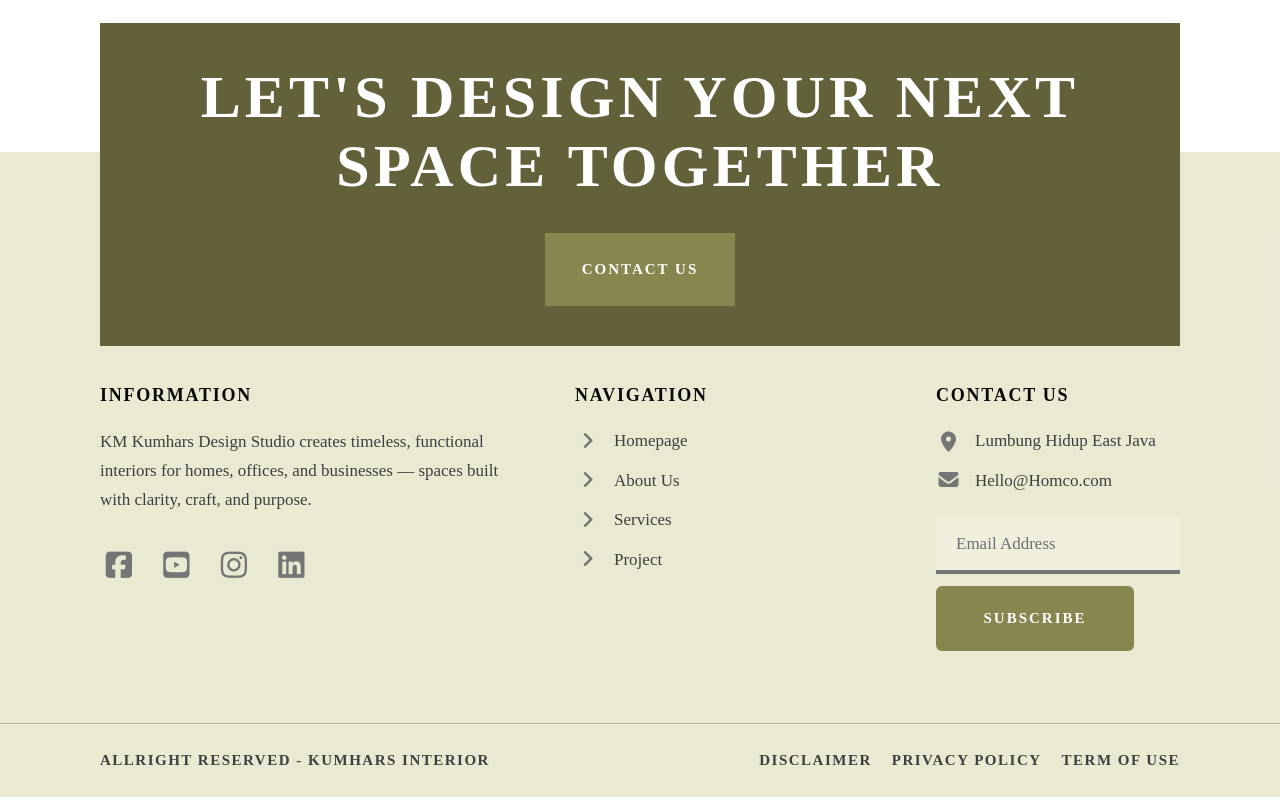
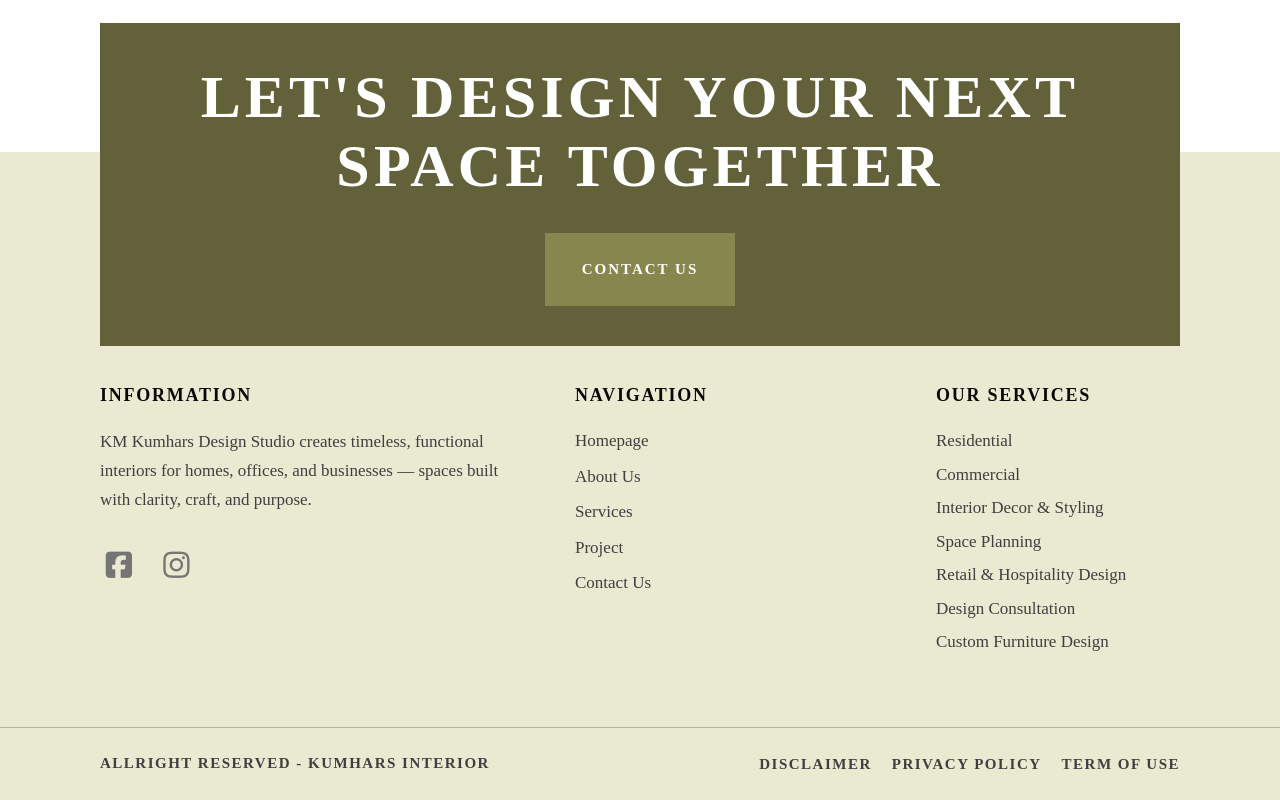
Before and after one commit to muhurtkumar/KM-Kumhars, a React app in the folder frontend/: page /projects in a window 1280 px wide. Shown: the part 1040-1840 px from the top of the page. Built offline with nearby package versions, Linux system fonts and the light colour scheme; the HTML template or start-up script is replaced by a standard one.

Commit message:
feat: implement ScrollToHash component, enhance navigation with smooth scrolling, and update service IDs for better linking

```diff
--- a/frontend/src/App.jsx
+++ b/frontend/src/App.jsx
@@ -9,10 +9,12 @@ import About from "./pages/AboutPage";
 import Contact from "./pages/ContactPage";
 import Services from "./pages/ServicesPage";
 import Projects from "./pages/ProjectsPage";
+import ScrollToHash from "./components/ScrollToHash";
 
 function App() {
   return (
     <BrowserRouter>
+    <ScrollToHash/>
       <Navbar />
 
       <Routes>
--- a/frontend/src/components/About/QuoteSection.jsx
+++ b/frontend/src/components/About/QuoteSection.jsx
@@ -86,7 +86,10 @@ export default function QuoteSection() {
 
       {/* FOUNDER'S NOTE */}
       <div className="relative mx-auto w-full max-w-[1395px] px-6 py-10 sm:px-8 sm:py-14 md:px-10 md:py-16 lg:px-16 lg:py-16 xl:px-20 xl:py-20">
-        <div className="border-l-[5px] border-[#858C4A] bg-[#F7F6F2] px-5 py-8 sm:px-7 sm:py-10 lg:px-8 lg:py-11">
+        <div
+          id="founder-s-note"
+          className="scroll-mt-40 border-l-[5px] border-[#858C4A] bg-[#F7F6F2] px-5 py-8 sm:px-7 sm:py-10 lg:px-8 lg:py-11"
+        >
           <p className="font-[Poppins] text-[15px] font-bold uppercase tracking-wide text-[#A4A6AE] sm:text-[20px] lg:text-[25px]">
             FOUNDER'S NOTE
           </p>
--- a/frontend/src/components/About/WhoWeAre.jsx
+++ b/frontend/src/components/About/WhoWeAre.jsx
@@ -11,7 +11,7 @@ const STATS = [
 
 export default function WhoWeAre() {
   return (
-    <section className="w-full bg-white pt-12 sm:pt-16 md:pt-20 lg:pt-24 xl:pt-28 px-6 sm:px-8 md:px-10 lg:px-16 xl:px-20">
+    <section id="who-we-are" className="scroll-mt-10 w-full bg-white pt-12 sm:pt-16 md:pt-20 lg:pt-24 xl:pt-28 px-6 sm:px-8 md:px-10 lg:px-16 xl:px-20">
       <div className="mx-auto max-w-[1395px]">
         {/* MOBILE + TABLET HEADING */}
         <div className="mb-8 lg:hidden">
--- a/frontend/src/components/Footer.jsx
+++ b/frontend/src/components/Footer.jsx
@@ -1,10 +1,31 @@
 import React from "react";
+import { Link } from "react-router-dom";
+
+// Turns a label like "Interior Decor & Styling" into "interior-decor-styling"
+// so it always matches the id you put on the section in your page.
+const slugify = (str) =>
+  str
+    .toLowerCase()
+    .replace(/&/g, "and")
+    .replace(/[^a-z0-9]+/g, "-")
+    .replace(/(^-|-$)/g, "");
 
 const navItems = [
   ["Homepage", "/"],
   ["About Us", "/about"],
   ["Services", "/services"],
   ["Project", "/projects"],
+  ["Contact Us", "/contact"],
+];
+
+const SERVICES = [
+  "Residential",
+  "Commercial",
+  "Interior Decor & Styling",
+  "Space Planning",
+  "Retail & Hospitality Design",
+  "Design Consultation",
+  "Custom Furniture Design",
 ];
 
 const Footer = () => {
@@ -20,13 +41,13 @@ const Footer = () => {
             <h2 className="max-w-278 text-[38px] font-black uppercase leading-[1.15] tracking-[4.2px] sm:text-[50px] lg:text-[60px]">
               Let&apos;s Design Your Next Space Together
             </h2>
-            <a
-              href="/contact"
+            <Link
+              to="/contact"
               className="relative mt-8 flex h-18.25 w-47.5 shrink-0 items-center justify-center overflow-hidden text-[15px] font-semibold uppercase tracking-[1.5px]"
             >
               <button
-                type="submit"
-                className="group relative flex h-40.25 w-full items-center justify-center overflow-hidden rounded-md bg-[#87864E] px-4 font-['Poppins'] text-[15px] font-semibold uppercase tracking-[2px] text-white sm:w-49.5"
+                type="button"
+                className="group relative flex h-40.25 w-full items-center justify-center overflow-hidden rounded-lg bg-[#87864E] px-4 font-['Poppins'] text-[15px] font-semibold uppercase tracking-[2px] text-white sm:w-49.5"
               >
                 {/* Sliding Background */}
                 <span className="absolute inset-0 origin-left scale-x-0 bg-[#919064] transition-transform duration-500 ease-out group-hover:scale-x-100"></span>
@@ -34,7 +55,7 @@ const Footer = () => {
                 {/* Button Text */}
                 <span className="relative z-10">Contact Us</span>
               </button>
-            </a>
+            </Link>
           </div>
         </section>
 
@@ -57,91 +78,46 @@ const Footer = () => {
                   <i className="fa-brands fa-square-facebook" />
                 </a>
                 <a
-                  href="#youtube"
-                  aria-label="YouTube"
-                  className="transition hover:text-[#636139]"
-                >
-                  <i className="fa-brands fa-square-youtube" />
-                </a>
-                <a
                   href="#instagram"
                   aria-label="Instagram"
                   className="transition hover:text-[#636139]"
                 >
                   <i className="fa-brands fa-instagram" />
                 </a>
-                <a
-                  href="#linkedin"
-                  aria-label="LinkedIn"
-                  className="transition hover:text-[#636139]"
-                >
-                  <i className="fa-brands fa-linkedin" />
-                </a>
               </div>
             </section>
             <nav aria-label="Footer navigation">
               <FooterTitle>Navigation</FooterTitle>
-              <ul className="space-y-3.5 text-[17px]">
+              <ul className="space-y-2.5 text-[17px]">
                 {navItems.map(([label, href]) => (
                   <li key={label}>
-                    <a
-                      href={href}
+                    <Link
+                      to={href}
                       className="flex items-center gap-3.5 transition hover:text-[#636139]"
                     >
-                      <i className="fa-solid fa-angle-right text-[20px] text-[#757575]" />
+                      {/* <i className="fa-solid fa-angle-right text-[20px] text-[#757575]" /> */}
                       {label}
-                    </a>
+                    </Link>
                   </li>
                 ))}
               </ul>
             </nav>
 
-            <section id="contact">
-              <FooterTitle>Contact Us</FooterTitle>
-
-              <div className="space-y-3.5 text-[17px]">
-                <p className="flex items-start gap-3.5">
-                  <i className="fa-solid fa-location-dot mt-1 text-[20px] text-[#757575]" />
-                  Lumbung Hidup East Java
-                </p>
-
-                <a
-                  href="mailto:hello@homco.com"
-                  className="flex items-center gap-3.5 transition hover:text-[#636139]"
-                >
-                  <i className="fa-solid fa-envelope text-[20px] text-[#757575]" />
-                  Hello@Homco.com
-                </a>
-              </div>
-
-              <form
-                className="mt-6 flex flex-col gap-3"
-                onSubmit={(event) => event.preventDefault()}
-              >
-                <label htmlFor="footer-email" className="sr-only">
-                  Email address
-                </label>
-
-                {/* Email input */}
-                <input
-                  id="footer-email"
-                  type="email"
-                  placeholder="Email Address"
-                  className="h-14.25 w-full border-0 border-b-4 border-[#757575] bg-white/25 px-5 text-[17px] outline-none placeholder:text-[#6E6E6E] focus:ring-2 focus:ring-[#87864E]"
-                />
-
-                {/* Subscribe button */}
-                <button
-                  type="submit"
-                  className="group relative flex h-16.25 w-40 items-center justify-center overflow-hidden rounded-md bg-[#87864E] px-4 font-['Poppins'] text-[15px] font-semibold uppercase tracking-[2px] text-white sm:w-49.5"
-                >
-                  {/* Sliding Background */}
-                  <span className="absolute inset-0 origin-left scale-x-0 bg-[#6f6e3f] transition-transform duration-500 ease-out group-hover:scale-x-100"></span>
-
-                  {/* Button Text */}
-                  <span className="relative z-10">Subscribe</span>
-                </button>
-              </form>
+            <section id="services-footer-nav">
+              <FooterTitle>Our Services</FooterTitle>
+              <ul className="space-y-2 text-[17px]">
+                {SERVICES.map((service) => (
+                  <li key={service}>
+                    <Link
+                      to={`/services#${slugify(service)}`}
+                      className="flex items-center gap-3.5 transition hover:text-[#636139]"
+                    >
+                      {/* <i className="fa-solid fa-plus text-[20px] text-[#757575]" /> */}
+                      {service}
+                    </Link>
+                  </li>
+                ))}
+              </ul>
             </section>
           </div>
 
--- a/frontend/src/components/Navbar.jsx
+++ b/frontend/src/components/Navbar.jsx
@@ -1,4 +1,5 @@
 import { useState } from "react";
+import { Link } from "react-router-dom";
 import {
   ChevronDown,
   Menu,
@@ -6,9 +7,25 @@ import {
   Search,
 } from "lucide-react";
 
+// Turns a label like "Interior Decor & Styling" into "interior-decor-styling"
+// so it always matches the id you put on the section in your page.
+const slugify = (str) =>
+  str
+    .toLowerCase()
+    .replace(/&/g, "and")
+    .replace(/[^a-z0-9]+/g, "-")
+    .replace(/(^-|-$)/g, "");
+
 const NAV_LINKS = [
   { label: "HOME", href: "/" },
-  { label: "ABOUT US", href: "/about" },
+  {
+    label: "ABOUT US",
+    href: "/about",
+    dropdown: ["Who We Are", "Founder's Note"].map((label) => ({
+      label,
+      href: `/about#${slugify(label)}`,
+    })),
+  },
   {
     label: "OUR SERVICES",
     href: "/services",
@@ -20,13 +37,12 @@ const NAV_LINKS = [
       "Retail & Hospitality Design",
       "Design Consultation",
       "Custom Furniture Design",
-    ],
+    ].map((label) => ({
+      label,
+      href: `/services#${slugify(label)}`,
+    })),
   },
-  {
-    label: "OUR PROJECTS",
-    href: "/projects",
-    dropdown: ["Interior Design", "3D & 2D Rendering"],
-  },
+  { label: "OUR PROJECTS", href: "/projects" },
   { label: "CONTACT US", href: "/contact" },
 ];
 
@@ -39,7 +55,8 @@ export default function Navbar() {
   // Mobile dropdown state
   const [openMobileDropdown, setOpenMobileDropdown] = useState(null);
 
-  // Search state
+  // Search state (shared by the mobile inline field and the
+  // desktop full-width panel)
   const [searchOpen, setSearchOpen] = useState(false);
   const [searchQuery, setSearchQuery] = useState("");
 
@@ -61,8 +78,8 @@ export default function Navbar() {
       <div className="flex w-full items-center justify-between px-6 py-6 sm:px-8 lg:px-10 lg:py-7 xl:px-16">
 
         {/* ================= LOGO ================= */}
-        <a
-          href="/"
+        <Link
+          to="/"
           className="flex shrink-0 flex-col leading-[1.15] no-underline"
         >
           <span className="font-serif text-xl sm:text-2xl">
@@ -72,7 +89,7 @@ export default function Navbar() {
           <span className="font-serif text-xl sm:text-2xl">
             Design Studio
           </span>
-        </a>
+        </Link>
 
 
         {/* ================= DESKTOP NAV ================= */}
@@ -98,8 +115,8 @@ export default function Navbar() {
             >
 
               {/* ================= DESKTOP MAIN NAV LINK ================= */}
-              <a
-                href={link.href}
+              <Link
+                to={link.href}
                 className="flex items-center gap-1 text-[12px] font-bold uppercase tracking-wide text-[#1C1C1A] no-underline transition-opacity hover:opacity-60 focus-visible:outline-2 focus-visible:outline-offset-4 focus-visible:outline-[#1C1C1A] lg:text-[13px]"
               >
                 {link.label}
@@ -110,22 +127,23 @@ export default function Navbar() {
                     strokeWidth={2.5}
                   />
                 )}
-              </a>
+              </Link>
 
 
               {/* ================= DESKTOP DROPDOWN ================= */}
               {link.dropdown &&
                 dropdownOpen === link.label && (
-                  <ul className="absolute left-0 top-full m-0 min-w-52.5 list-none bg-[#EFEDE4] py-2 pt-4 shadow-lg">
+                  <ul className="absolute left-0 top-full z-50 m-0 min-w-52.5 list-none bg-[#EFEDE4] py-2 pt-4 shadow-lg">
 
                     {link.dropdown.map((item) => (
-                      <li key={item}>
-                        <a
-                          href="#"
+                      <li key={item.label}>
+                        <Link
+                          to={item.href}
+                          onClick={() => setDropdownOpen(null)}
                           className="block px-4 py-2.5 text-[13px] text-[#1C1C1A] no-underline transition-opacity hover:opacity-60"
                         >
-                          {item}
-                        </a>
+                          {item.label}
+                        </Link>
                       </li>
                     ))}
 
@@ -135,60 +153,24 @@ export default function Navbar() {
           ))}
 
 
-          {/* ================= DESKTOP SEARCH ================= */}
-          <li className="relative">
-
-            {!searchOpen ? (
-              <button
-                type="button"
-                onClick={() => setSearchOpen(true)}
-                aria-label="Open search"
-                className="flex cursor-pointer items-center justify-center border-none bg-transparent p-1 text-[#1C1C1A] transition-opacity hover:opacity-60"
-              >
-                <Search
-                  size={19}
-                  strokeWidth={2}
-                />
-              </button>
-            ) : (
-
-              <form
-                onSubmit={handleSearch}
-                className="flex items-center border-b border-[#1C1C1A] bg-transparent"
-              >
-
-                <Search
-                  size={17}
-                  strokeWidth={2}
-                  className="mr-1 shrink-0"
-                />
-
-                <input
-                  type="text"
-                  value={searchQuery}
-                  onChange={(e) =>
-                    setSearchQuery(e.target.value)
-                  }
-                  placeholder="Search"
-                  autoFocus
-                  className="w-24 bg-transparent px-1 py-1 text-[12px] text-[#1C1C1A] outline-none placeholder:text-[#1C1C1A]/60 lg:w-28"
-                />
-
-                <button
-                  type="button"
-                  onClick={() => {
-                    setSearchOpen(false);
-                    setSearchQuery("");
-                  }}
-                  aria-label="Close search"
-                  className="cursor-pointer border-none bg-transparent p-1 text-[#1C1C1A] hover:opacity-60"
-                >
-                  <X size={14} />
-                </button>
-
-              </form>
-            )}
-
+          {/* ================= DESKTOP SEARCH TOGGLE ================= */}
+          {/* Just an icon button now — clicking it opens the
+              full-width panel below the whole header, it no longer
+              expands inline in the nav list. */}
+          <li>
+            <button
+              type="button"
+              onClick={() => setSearchOpen((open) => !open)}
+              aria-label={searchOpen ? "Close search" : "Open search"}
+              aria-expanded={searchOpen}
+              className="flex cursor-pointer items-center justify-center border-none bg-transparent p-1 text-[#1C1C1A] transition-opacity hover:opacity-60"
+            >
+              {searchOpen ? (
+                <X size={19} strokeWidth={2} />
+              ) : (
+                <Search size={19} strokeWidth={2} />
+              )}
+            </button>
           </li>
         </ul>
 
@@ -209,6 +191,52 @@ export default function Navbar() {
 
         </button>
 
+      </div>
+
+
+      {/* ================= DESKTOP FULL-WIDTH SEARCH PANEL ================= */}
+      {/*
+        Sits directly under the header and spans the full width of the
+        navbar. It's always in the DOM (so the height transition can
+        animate open/closed) and only shown from lg upward — mobile
+        keeps its own inline search field further down.
+      */}
+      <div
+        aria-hidden={!searchOpen}
+        className={`absolute inset-x-0 top-full z-30 hidden overflow-hidden bg-[#F7F6F2]/40 shadow-lg backdrop-blur-md transition-[grid-template-rows] duration-300 ease-in-out lg:grid ${
+          searchOpen
+            ? "grid-rows-[1fr] border-t border-black/5"
+            : "grid-rows-[0fr] border-t-0"
+        }`}
+      >
+        <div className="min-h-0 overflow-hidden">
+          <form
+            onSubmit={handleSearch}
+            className={`mx-auto flex  w-full max-w-3xl items-center gap-4 px-6 py-10 transition-opacity duration-200 lg:px-10 xl:px-16 ${
+              searchOpen ? "opacity-100 delay-100" : "opacity-0"
+            }`}
+          >
+            <Search size={20} strokeWidth={2} className="shrink-0 text-[#1C1C1A]" />
+
+            <input
+              type="text"
+              value={searchQuery}
+              onChange={(e) => setSearchQuery(e.target.value)}
+              placeholder="What are you looking for?"
+              autoFocus={searchOpen}
+              tabIndex={searchOpen ? 0 : -1}
+              className="flex-1 border-b border-[#1C1C1A]/40 bg-transparent py-2 text-[16px] text-[#1C1C1A] outline-none placeholder:text-[#1C1C1A]/50 focus:border-[#1C1C1A]"
+            />
+
+            <button
+              type="submit"
+              tabIndex={searchOpen ? 0 : -1}
+              className="shrink-0 cursor-pointer border-none bg-[#6B7A3A] px-6 py-2.5 text-[12px] font-bold uppercase tracking-wide text-white transition-opacity hover:opacity-80"
+            >
+              Search
+            </button>
+          </form>
+        </div>
       </div>
 
 
@@ -258,12 +286,12 @@ export default function Navbar() {
                     {/*
                       MAIN LINK
 
-                      Clicking the text will directly open:
+                      Clicking the text will directly navigate to:
+                      /about
                       /services
-                      /projects
                     */}
-                    <a
-                      href={link.href}
+                    <Link
+                      to={link.href}
                       onClick={() => {
                         setMobileOpen(false);
                         setOpenMobileDropdown(null);
@@ -271,7 +299,7 @@ export default function Navbar() {
                       className="flex-1 py-3 text-[13px] font-bold uppercase tracking-wide text-[#1C1C1A] no-underline sm:text-[15px]"
                     >
                       {link.label}
-                    </a>
+                    </Link>
 
 
                     {/*
@@ -316,18 +344,18 @@ export default function Navbar() {
                     <ul className="m-0 flex list-none flex-col gap-2 pb-3 pl-3">
 
                       {link.dropdown.map((item) => (
-                        <li key={item}>
+                        <li key={item.label}>
 
-                          <a
-                            href="#"
+                          <Link
+                            to={item.href}
                             onClick={() => {
                               setOpenMobileDropdown(null);
                               setMobileOpen(false);
                             }}
                             className="block py-1 text-[12px] text-[#1C1C1A] opacity-80 no-underline sm:text-[14px]"
                           >
-                            {item}
-                          </a>
+                            {item.label}
+                          </Link>
 
                         </li>
                       ))}
@@ -344,13 +372,13 @@ export default function Navbar() {
                   className="border-b border-black/5 sm:border-none"
                 >
 
-                  <a
-                    href={link.href}
+                  <Link
+                    to={link.href}
                     onClick={() => setMobileOpen(false)}
                     className="flex items-center justify-between py-3 text-[13px] font-bold uppercase tracking-wide text-[#1C1C1A] no-underline sm:text-[15px]"
                   >
                     {link.label}
-                  </a>
+                  </Link>
 
                 </li>
 
--- a/frontend/src/components/Service/ServiceDetailList.jsx
+++ b/frontend/src/components/Service/ServiceDetailList.jsx
@@ -8,8 +8,11 @@ import retailImg from "../../assets/service/retailImg.png";
 import consultationImg from "../../assets/service/consultationImg.png";
 import furnitureImg from "../../assets/service/furnitureImg.png";
 
+// These ids must match the slugs the Navbar/Footer dropdown links point to
+// (generated from "Residential", "Commercial", "Interior Decor & Styling", etc.)
 const services = [
   {
+    id: "residential",
     number: "01",
     title: "Residential Interiors",
     description:
@@ -23,6 +26,7 @@ const services = [
     image: residentialImg,
   },
   {
+    id: "commercial",
     number: "02",
     title: "Commercial Interiors",
     description:
@@ -36,6 +40,7 @@ const services = [
     image: commercialImg,
   },
   {
+    id: "interior-decor-and-styling",
     number: "03",
     title: "Interior Decor & Styling",
     description:
@@ -49,6 +54,7 @@ const services = [
     image: interiorDecorImg,
   },
   {
+    id: "space-planning",
     number: "04",
     title: "Space Planning",
     description:
@@ -62,6 +68,7 @@ const services = [
     image: spacePlanningImg,
   },
   {
+    id: "retail-and-hospitality-design",
     number: "05",
     title: "Retail Design",
     description:
@@ -75,6 +82,7 @@ const services = [
     image: retailImg,
   },
   {
+    id: "design-consultation",
     number: "06",
     title: "Design Consultation",
     description:
@@ -88,6 +96,7 @@ const services = [
     image: consultationImg,
   },
   {
+    id: "custom-furniture-design",
     number: "07",
     title: "Custom Furniture Design",
     description:
@@ -105,8 +114,9 @@ const services = [
 const ServiceRow = ({ service, reverse }) => {
   return (
     <div
+      id={service.id}
       className={`
-        flex flex-col overflow-hidden rounded-[12px] bg-[#f8f7f3]
+        flex scroll-mt-33 flex-col overflow-hidden rounded-[12px] bg-[#f8f7f3]
         lg:flex-row lg:items-stretch
         ${reverse ? "lg:flex-row-reverse" : ""}
       `}
@@ -149,7 +159,7 @@ const ServiceRow = ({ service, reverse }) => {
         </ul>
 
         <a
-          href="/contact"
+          href="#contact"
           className="
             w-fit
             rounded-[4px]
@@ -174,7 +184,7 @@ const ServiceRow = ({ service, reverse }) => {
 
 const ServiceDetailList = () => {
   return (
-    <section className="px-4 py-12 sm:px-6 sm:py-16 lg:px-8 lg:py-20  font-[Poppins]">
+    <section className="scroll-mt-28 px-4 py-12 sm:px-6 sm:py-16 lg:px-8 lg:py-20  font-[Poppins]">
       <div className="mx-auto w-full max-w-[1180px]">
         {/* Section heading */}
         <div className="mb-10 sm:mb-12 lg:mb-14">
```
Also changed, not shown: frontend/src/components/ScrollToHash.jsx (added, +22 -0 lines).
